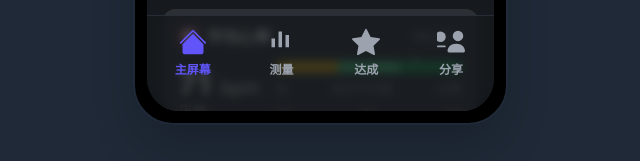
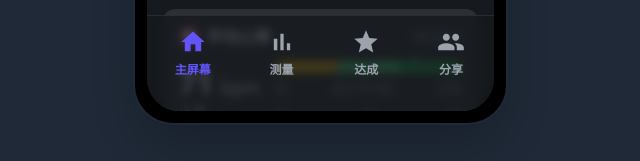
Before and after one commit to 11Yuxuanyang/band-UI, a website: page index.html in a window 1280 px wide. Shown: the part 727-888 px from the top of the page, 320-960 px from the left. Drawn offline with nearby package versions, Linux system fonts and the light colour scheme.

Commit message:
修复主页底部导航栏：统一图标样式，使用24x24 viewBox的SVG图标

```diff
--- a/index.html
+++ b/index.html
@@ -493,19 +493,19 @@
                 <!-- Bottom Navigation Bar -->
                 <footer class="absolute bottom-0 left-0 w-full h-24 bg-withings-dark/80 backdrop-blur-sm border-t border-gray-700/50 flex justify-around items-start pt-3">
                     <a href="index.html" class="text-center space-y-1 text-withings-blue">
-                        <svg class="w-7 h-7 mx-auto" xmlns="http://www.w3.org/2000/svg" fill="currentColor" viewBox="0 0 16 16"><path d="M8.707 1.5a1 1 0 0 0-1.414 0L.646 8.146a.5.5 0 0 0 .708.708L8 2.207l6.646 6.647a.5.5 0 0 0 .708-.708L8.707 1.5z"/><path d="m8 3.293 6 6V13.5a1.5 1.5 0 0 1-1.5 1.5h-9A1.5 1.5 0 0 1 2 13.5V9.293z"/></svg>
+                        <svg class="w-7 h-7 mx-auto" fill="currentColor" viewBox="0 0 24 24"><path d="M10 20v-6h4v6h5v-8h3L12 3 2 12h3v8h5z"/></svg>
                         <span class="text-xs font-bold">主屏幕</span>
                     </a>
                     <a href="measure.html" class="text-center space-y-1 text-gray-400">
-                        <svg class="w-7 h-7 mx-auto" xmlns="http://www.w3.org/2000/svg" fill="currentColor" viewBox="0 0 16 16"><path d="M4 11H2V6h2zm4 0H6V2h2zm4 0h-2V4h2z"/></svg>
+                        <svg class="w-7 h-7 mx-auto" fill="currentColor" viewBox="0 0 24 24"><path d="M5 9.2h3V19H5zM10.6 5h2.8v14h-2.8zm5.6 8H19v6h-2.8z"/></svg>
                         <span class="text-xs font-semibold">测量</span>
                     </a>
                     <a href="achievements.html" class="text-center space-y-1 text-gray-400">
-                        <svg class="w-7 h-7 mx-auto" xmlns="http://www.w3.org/2000/svg" fill="currentColor" viewBox="0 0 16 16"><path d="M3.612 15.443c-.386.198-.824-.149-.746-.592l.83-4.73L.173 6.765c-.329-.314-.158-.888.283-.95l4.898-.696L7.538.792c.197-.39.73-.39.927 0l2.184 4.327 4.898.696c.441.062.612.636.282.95l-3.522 3.356.83 4.73c.078.443-.36.79-.746.592L8 13.187l-4.389 2.256z"/></svg>
+                        <svg class="w-7 h-7 mx-auto" fill="currentColor" viewBox="0 0 24 24"><path d="M12 17.27L18.18 21l-1.64-7.03L22 9.24l-7.19-.61L12 2 9.19 8.63 2 9.24l5.46 4.73L5.82 21z"/></svg>
                         <span class="text-xs font-semibold">达成</span>
                     </a>
                     <a href="share.html" class="text-center space-y-1 text-gray-400">
-                        <svg class="w-7 h-7 mx-auto" xmlns="http://www.w3.org/2000/svg" fill="currentColor" viewBox="0 0 16 16"><path d="M7 14s-1 0-1-1 1-4 5-4 5 3 5 4-1 1-1 1zm-5-6a3 3 0 1 0 0-6 3 3 0 0 0 0 6m-2 2.5a.5.5 0 0 1 .5-.5h4a.5.5 0 0 1 0 1h-4a.5.5 0 0 1-.5-.5m12-3a3 3 0 1 0 0-6 3 3 0 0 0 0 6"/></svg>
+                        <svg class="w-7 h-7 mx-auto" fill="currentColor" viewBox="0 0 24 24"><path d="M16 11c1.66 0 2.99-1.34 2.99-3S17.66 5 16 5c-1.66 0-3 1.34-3 3s1.34 3 3 3zm-8 0c1.66 0 2.99-1.34 2.99-3S9.66 5 8 5C6.34 5 5 6.34 5 8s1.34 3 3 3zm0 2c-2.33 0-7 1.17-7 3.5V19h14v-2.5c0-2.33-4.67-3.5-7-3.5zm8 0c-.29 0-.62.02-.97.05 1.16.84 1.97 1.97 1.97 3.45V19h6v-2.5c0-2.33-4.67-3.5-7-3.5z"/></svg>
                         <span class="text-xs font-semibold">分享</span>
                     </a>
                 </footer>
```
